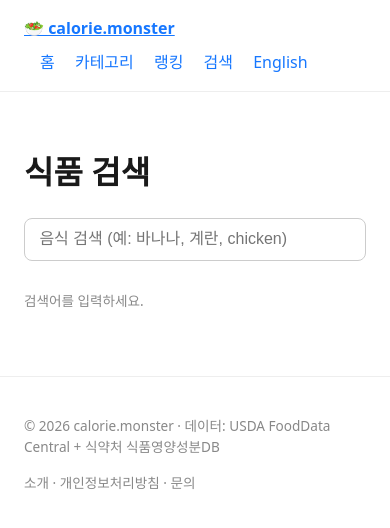
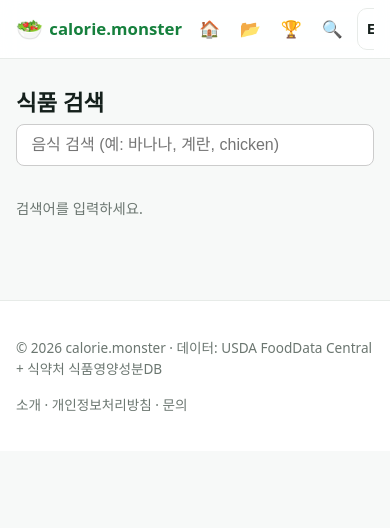
Before and after one commit to core13773/calorie, an Astro site: page /search in a window 390 px wide. Built offline with nearby package versions, Linux system fonts and the light colour scheme; Astro itself is replaced by a stand-in of ours.

Commit message:
UI: mobile optimization, icon nav, touch-friendly buttons, PWA manifest
- global.css: design tokens, .btn (44px), .card, responsive grids
- BaseLayout: sticky header w/ icon nav (responsive), theme-color, manifest, apple-touch-icon, skip-link
- HomePage: centered hero search, card food grid, data pill
- FoodDetailPage: responsive hero/table/calc, +/- serving calculator buttons
- manifest.webmanifest for mobile install
Co-Authored-By: Claude <noreply@anthropic.com>

```diff
--- a/src/layouts/BaseLayout.astro
+++ b/src/layouts/BaseLayout.astro
@@ -1,5 +1,6 @@
 ---
 import { SITE_NAME, SITE_URL } from '../consts';
+import '../styles/global.css';
 
 interface Props {
   title: string;
@@ -16,14 +17,22 @@ const koPath = isEn ? (cp.slice(3) || '/') : cp;
 const enPath = isEn ? cp : '/en' + (cp === '/' ? '' : cp);
 const koUrl = new URL(koPath, SITE_URL).href;
 const enUrl = new URL(enPath, SITE_URL).href;
+const home = lang === 'ko' ? '/' : '/en';
+const navItems = [
+  { href: home, icon: '🏠', label: lang === 'ko' ? '홈' : 'Home' },
+  { href: lang === 'ko' ? '/category' : '/en/category', icon: '📂', label: lang === 'ko' ? '카테고리' : 'Categories' },
+  { href: lang === 'ko' ? '/ranking' : '/en/ranking', icon: '🏆', label: lang === 'ko' ? '랭킹' : 'Rankings' },
+  { href: lang === 'ko' ? '/search' : '/en/search', icon: '🔍', label: lang === 'ko' ? '검색' : 'Search' },
+];
 ---
 <!doctype html>
 <html lang={lang}>
   <head>
     <meta charset="UTF-8" />
-    <meta name="viewport" content="width=device-width, initial-scale=1.0" />
+    <meta name="viewport" content="width=device-width, initial-scale=1.0, viewport-fit=cover" />
     <title>{title}</title>
     <meta name="description" content={description} />
+    <meta name="theme-color" content="#16a34a" />
     <link rel="canonical" href={canonical} />
     <link rel="alternate" hreflang="ko" href={koUrl} />
     <link rel="alternate" hreflang="en" href={enUrl} />
@@ -36,43 +45,65 @@ const enUrl = new URL(enPath, SITE_URL).href;
     <meta property="og:locale" content={lang === 'ko' ? 'ko_KR' : 'en_US'} />
     <meta name="twitter:card" content="summary_large_image" />
     <link rel="icon" type="image/svg+xml" href="/favicon.svg" />
+    <link rel="apple-touch-icon" href="/favicon.svg" />
+    <link rel="manifest" href="/manifest.webmanifest" />
     {import.meta.env.PUBLIC_ADSENSE_CLIENT && (
       <script is:inline async src={`https://pagead2.googlesyndication.com/pagead/js/adsbygoogle.js?client=${import.meta.env.PUBLIC_ADSENSE_CLIENT}`} crossorigin="anonymous"></script>
     )}
   </head>
   <body>
-    <header>
-      <a href="/" style="font-weight:700">🥗 {SITE_NAME}</a>
-      <nav>
-        <a href={lang === 'ko' ? '/' : '/en'}>{lang === 'ko' ? '홈' : 'Home'}</a>
-        <a href={lang === 'ko' ? '/category' : '/en/category'}>{lang === 'ko' ? '카테고리' : 'Categories'}</a>
-        <a href={lang === 'ko' ? '/ranking' : '/en/ranking'}>{lang === 'ko' ? '랭킹' : 'Rankings'}</a>
-        <a href={lang === 'ko' ? '/search' : '/en/search'}>{lang === 'ko' ? '검색' : 'Search'}</a>
-        <a href={isEn ? '/' : '/en'}>{isEn ? '한국어' : 'English'}</a>
+    <a class="skip" href="#main">{lang === 'ko' ? '본문으로 건너뛰기' : 'Skip to content'}</a>
+    <header class="site-header">
+      <div class="container hdr-inner">
+        <a class="brand" href={home}><span class="brand-icon">🥗</span> {SITE_NAME}</a>
+        <nav class="main-nav" aria-label="Primary">
+          {navItems.map((n) => (
+            <a href={n.href}><span class="ni">{n.icon}</span><span class="nl">{n.label}</span></a>
+          ))}
+          <a class="lang-toggle" href={isEn ? '/' : '/en'} aria-label="language">{isEn ? '한국어' : 'EN'}</a>
         </nav>
+      </div>
     </header>
-    <main>
+    <main id="main">
+      <div class="container main-inner">
         <slot />
+      </div>
     </main>
-    <footer>
+    <footer class="site-footer">
+      <div class="container">
         <p>© {new Date().getFullYear()} {SITE_NAME} · {lang === 'ko' ? '데이터: USDA FoodData Central + 식약처 식품영양성분DB' : 'Data: USDA FoodData Central + 식약처 nutrition DB'}</p>
         <p class="footlinks">
           <a href={lang === 'ko' ? '/about' : '/en/about'}>{lang === 'ko' ? '소개' : 'About'}</a> ·
           <a href={lang === 'ko' ? '/privacy' : '/en/privacy'}>{lang === 'ko' ? '개인정보처리방침' : 'Privacy'}</a> ·
           <a href={lang === 'ko' ? '/contact' : '/en/contact'}>{lang === 'ko' ? '문의' : 'Contact'}</a>
         </p>
+      </div>
     </footer>
   </body>
 </html>
 
 <style>
-  :global(body) { font-family: system-ui, -apple-system, 'Segoe UI', sans-serif; margin: 0; color: #1a1a1a; line-height: 1.6; }
-  :global(a) { color: #1677ff; }
-  :global(.muted) { color: #888; font-size: .85rem; }
-  header { display: flex; justify-content: space-between; align-items: center; padding: 1rem 1.5rem; border-bottom: 1px solid #eee; max-width: 1100px; margin: 0 auto; flex-wrap: wrap; gap: .5rem; }
-  header nav a { margin-left: 1rem; text-decoration: none; }
-  main { max-width: 1100px; margin: 0 auto; padding: 2rem 1.5rem; }
-  footer { max-width: 1100px; margin: 0 auto; padding: 1.5rem; border-top: 1px solid #eee; color: #888; font-size: .85rem; }
+  .skip { position: absolute; left: -9999px; top: 0; }
+  .skip:focus { left: 1rem; top: 1rem; background: #fff; padding: .5rem 1rem; border-radius: 8px; z-index: 100; box-shadow: var(--shadow); }
+  .site-header { position: sticky; top: 0; background: rgba(255, 255, 255, .9); backdrop-filter: saturate(180%) blur(10px); -webkit-backdrop-filter: saturate(180%) blur(10px); border-bottom: 1px solid var(--border); z-index: 50; }
+  .hdr-inner { display: flex; align-items: center; justify-content: space-between; gap: .5rem; min-height: 58px; padding: .35rem 1rem; }
+  .brand { display: inline-flex; align-items: center; gap: .4rem; font-weight: 800; font-size: 1.15rem; color: var(--primary-dark); white-space: nowrap; }
+  .brand:hover { text-decoration: none; }
+  .brand-icon { font-size: 1.35rem; }
+  .main-nav { display: flex; align-items: center; gap: .15rem; overflow-x: auto; }
+  .main-nav::-webkit-scrollbar { display: none; }
+  .main-nav a { display: inline-flex; align-items: center; gap: .35rem; padding: .5rem .6rem; border-radius: 10px; color: var(--text); font-size: .92rem; font-weight: 600; white-space: nowrap; }
+  .main-nav a:hover { background: var(--primary-soft); color: var(--primary-dark); text-decoration: none; }
+  .ni { font-size: 1.05rem; }
+  .lang-toggle { margin-left: .2rem; border: 1px solid var(--border); }
+  .main-inner { padding: 1.5rem 1rem 3rem; }
+  .site-footer { border-top: 1px solid var(--border); background: #fff; color: var(--muted); font-size: .85rem; }
+  .site-footer .container { padding: 1.4rem 1rem; }
   .footlinks { margin-top: .3rem; }
-  .footlinks a { color: #888; text-decoration: none; }
+  .footlinks a { color: var(--muted); }
+  @media (max-width: 560px) {
+    .nl { display: none; }
+    .main-nav a { padding: .5rem .55rem; }
+    .brand { font-size: 1.05rem; }
+  }
 </style>
--- /dev/null
+++ b/src/styles/global.css
@@ -0,0 +1,91 @@
+/* Design tokens */
+:root {
+  --primary: #16a34a;
+  --primary-dark: #15803d;
+  --primary-soft: #ecfbf2;
+  --accent: #1677ff;
+  --bg: #f7f9f8;
+  --card: #ffffff;
+  --border: #e7ebe8;
+  --text: #15201c;
+  --muted: #6b7670;
+  --radius: 14px;
+  --shadow-sm: 0 1px 2px rgba(16, 24, 40, .05);
+  --shadow: 0 1px 3px rgba(16, 24, 40, .08), 0 1px 2px rgba(16, 24, 40, .04);
+  --maxw: 1080px;
+}
+
+* { box-sizing: border-box; }
+html { -webkit-text-size-adjust: 100%; }
+body {
+  font-family: system-ui, -apple-system, 'Segoe UI', 'Apple SD Gothic Neo', 'Malgun Gothic', sans-serif;
+  margin: 0;
+  color: var(--text);
+  line-height: 1.6;
+  background: var(--bg);
+  font-size: 16px;
+  -webkit-font-smoothing: antialiased;
+}
+a { color: var(--accent); text-decoration: none; }
+a:hover { text-decoration: underline; }
+h1, h2, h3 { line-height: 1.25; color: var(--text); }
+h1 { font-size: 1.7rem; margin: .4rem 0; }
+h2 { font-size: 1.2rem; margin: 1.6rem 0 .6rem; }
+img { max-width: 100%; }
+
+.container { max-width: var(--maxw); margin: 0 auto; padding: 0 1rem; }
+.muted { color: var(--muted); font-size: .9rem; }
+.small { font-size: .8rem; }
+
+/* Buttons — touch-friendly (≥44px) */
+.btn {
+  display: inline-flex;
+  align-items: center;
+  justify-content: center;
+  gap: .4rem;
+  min-height: 44px;
+  padding: 0 1.1rem;
+  border: 1px solid var(--border);
+  border-radius: 11px;
+  background: var(--card);
+  color: var(--text);
+  font-size: 1rem;
+  font-weight: 600;
+  cursor: pointer;
+  text-decoration: none;
+  transition: background .15s, border-color .15s, transform .05s;
+  -webkit-tap-highlight-color: transparent;
+}
+.btn:hover { text-decoration: none; border-color: var(--primary); color: var(--primary-dark); }
+.btn:active { transform: translateY(1px); }
+.btn-primary { background: var(--primary); border-color: var(--primary); color: #fff; box-shadow: var(--shadow-sm); }
+.btn-primary:hover { background: var(--primary-dark); border-color: var(--primary-dark); color: #fff; }
+
+/* Cards */
+.card {
+  background: var(--card);
+  border: 1px solid var(--border);
+  border-radius: var(--radius);
+  padding: .9rem 1rem;
+  box-shadow: var(--shadow-sm);
+  transition: border-color .15s, box-shadow .15s, transform .1s;
+}
+.card-hover:hover { border-color: var(--primary); box-shadow: var(--shadow); transform: translateY(-1px); text-decoration: none; }
+
+/* Pills / tags */
+.pill {
+  display: inline-flex; align-items: center; gap: .35rem;
+  background: var(--primary-soft); color: var(--primary-dark);
+  font-size: .8rem; font-weight: 600; padding: .3rem .7rem; border-radius: 999px;
+}
+
+/* Responsive grids */
+.grid-foods {
+  list-style: none; padding: 0; margin: 0;
+  display: grid; grid-template-columns: repeat(auto-fill, minmax(230px, 1fr)); gap: .6rem;
+}
+@media (max-width: 600px) {
+  .grid-foods { grid-template-columns: repeat(auto-fill, minmax(150px, 1fr)); gap: .5rem; }
+  h1 { font-size: 1.4rem; }
+  h2 { font-size: 1.05rem; }
+}
```
Also changed, not shown: src/components/FoodDetailPage.astro (+41 -9 lines), src/components/HomePage.astro (+44 -29 lines), public/manifest.webmanifest (added). Lines whose indentation alone changed are shown as unchanged.
